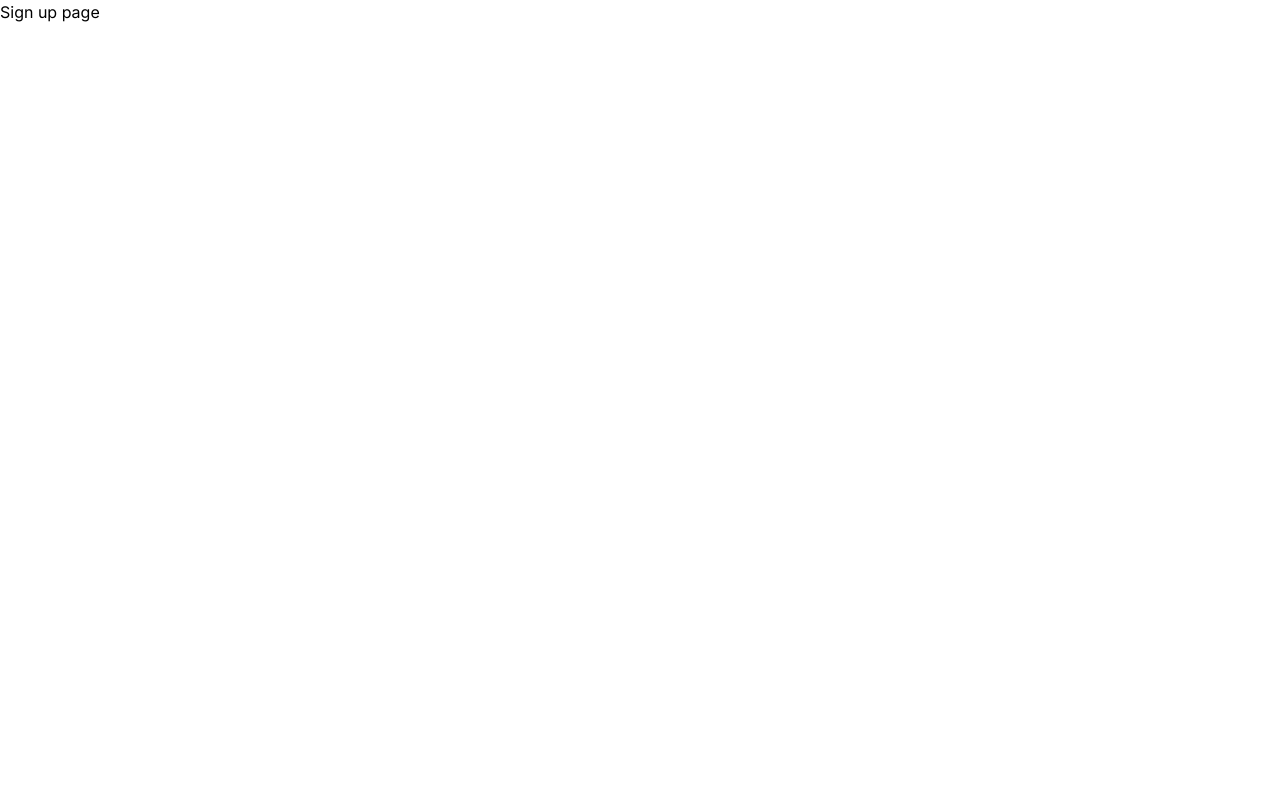
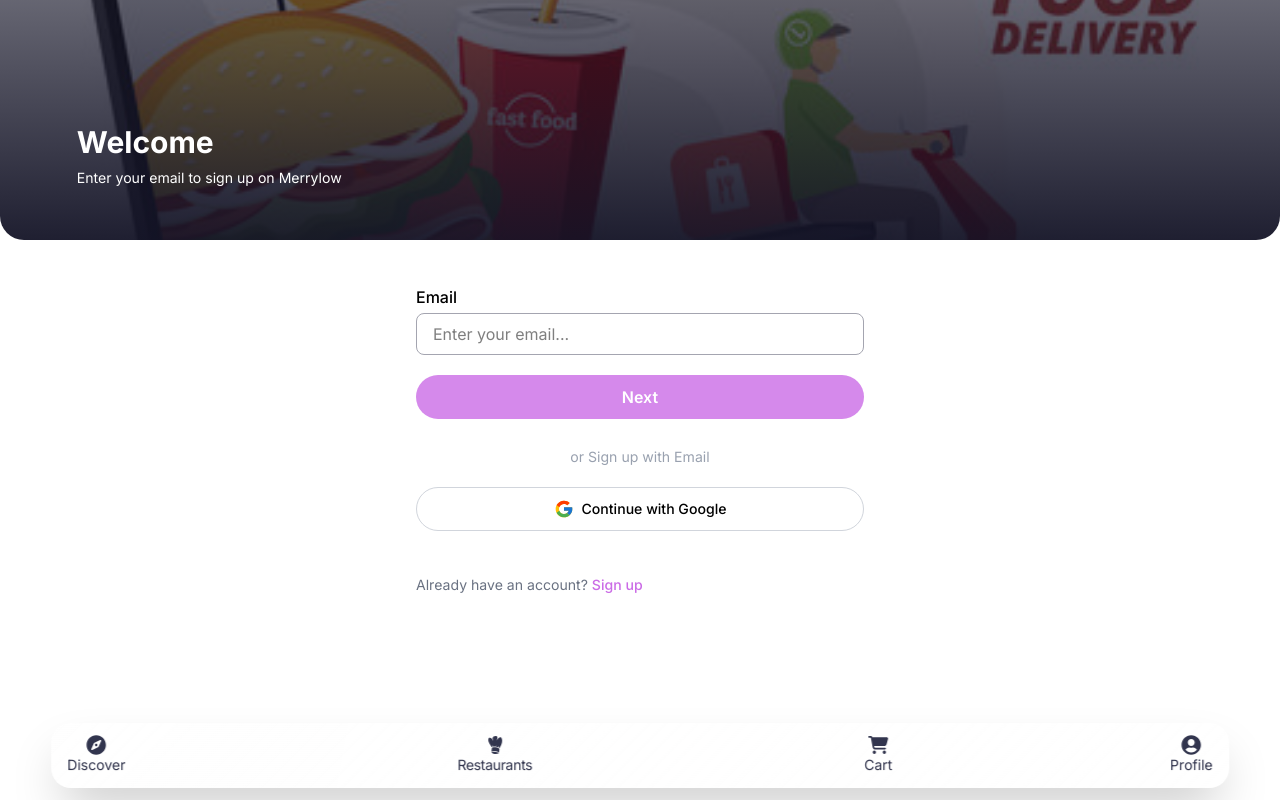
Before and after one commit to merrylow/merrylow_frontend, a Next.js app: page /auth/sign-up in a window 1280 px wide. Built offline with nearby package versions, Linux system fonts and the light colour scheme.

Commit message:
finished sign up page ui

```diff
--- a/app/(other-pages)/auth/sign-up/page.tsx
+++ b/app/(other-pages)/auth/sign-up/page.tsx
@@ -1,6 +1,62 @@
+import {FcGoogle} from "react-icons/fc";
+import Link from "next/link";
+import BottomNav from "@/components/bottomNav";
+
 const SignUpPage = () => {
     return (
-        <div>Sign up page</div>
+        <div className='min-h-screen flex flex-col items-center bg-white'>
+            {/* Top Section */}
+            <section
+                className='relative h-[30vh] w-full bg-no-repeat bg-cover bg-center rounded-b-3xl flex flex-col justify-end pb-13 text-white'
+                style={{ backgroundImage: `linear-gradient( rgba(19, 19, 38, 0.65), rgba(19, 19, 38, 0.95) ), url('/360_F_351024684_qRJBZa0XlvKs5bKDHVqlcbVF2ux4tDga.jpg')` }}>
+                <div className='w-[88%] mx-auto'>
+                    <h1 className='text-3xl font-bold  mb-2'>Welcome</h1>
+                    <p className='text-sm'>
+                        Enter your email to sign up on Merrylow
+                    </p>
+                </div>
+            </section>
+
+            {/* Bottom Section */}
+            <section className='h-[50vh] w-[88%] max-w-md mt-1.5S flex flex-col justify-evenly'>
+                <div className='space-y-5'>
+                    <form>
+                        <label htmlFor='email' className='font-medium'>
+                            Email
+                        </label>
+                        <input
+                            id='email'
+                            type='email'
+                            name='email'
+                            placeholder='Enter your email...'
+                            className='mt-1 w-full px-4 py-2 border border-gray rounded-lg focus:outline-none focus:ring-2 focus:ring-primary-light'
+                            autoComplete='email'
+                        />
+                    </form>
+
+                    <button className='w-full h-11 mb-7 bg-primary-light text-white rounded-full font-semibold'>
+                        Next
+                    </button>
+
+                    <div className='flex items-center justify-center text-sm text-gray-400'>
+                        <span className="px-2">or Sign up with Email</span>
+                    </div>
+
+                    <button className='w-full h-11 border border-gray-300 rounded-full flex items-center justify-center space-x-2'>
+                        <FcGoogle className='size-5' />
+                        <span className='text-sm font-medium'>Continue with Google</span>
+                    </button>
+                </div>
+
+                <p className='text-sm text-gray-500'>
+                    Already have an account? <Link href='/profile' className='text-primary-main font-medium'>Sign up</Link>
+                </p>
+            </section>
+
+            <div>
+                <BottomNav />
+            </div>
+        </div>
     )
 }
 
--- a/app/(other-pages)/profile/page.tsx
+++ b/app/(other-pages)/profile/page.tsx
@@ -95,8 +95,8 @@ const ProfilePage = () => {
          <div className='min-h-screen flex flex-col items-center bg-white'>
               {/* Top Section */}
               <section
-                  className='relative h-[30vh] w-full bg-no-repeat bg-cover bg-center rounded-b-3xl flex flex-col justify-end pb-14 text-white'
-                  style={{ backgroundImage: `linear-gradient( rgba(19, 19, 38, 0.75), rgba(19, 19, 38, 0.95) ), url('/jollof-rice-marg-tee-1094739000-612x612.jpg')` }}>
+                  className='relative h-[30vh] w-full bg-no-repeat bg-cover bg-center rounded-b-3xl flex flex-col justify-end pb-13 text-white'
+                  style={{ backgroundImage: `linear-gradient( rgba(19, 19, 38, 0.65), rgba(19, 19, 38, 0.95) ), url('/360_F_351024684_qRJBZa0XlvKs5bKDHVqlcbVF2ux4tDga.jpg')` }}>
                    <div className='w-[88%] mx-auto'>
                         <h1 className='text-3xl font-bold  mb-2'>Welcome back</h1>
                         <p className='text-sm'>
@@ -106,7 +106,7 @@ const ProfilePage = () => {
               </section>
 
               {/* Bottom Section */}
-              <section className='h-[50vh] w-[88%] max-w-md mt-3 flex flex-col justify-evenly'>
+              <section className='h-[50vh] w-[88%] max-w-md mt-1.5S flex flex-col justify-evenly'>
                    <div className='space-y-5'>
                         <form>
                              <label htmlFor='email' className='font-medium'>
@@ -115,13 +115,14 @@ const ProfilePage = () => {
                              <input
                                  id='email'
                                  type='email'
-                                 placeholder='example@gmail.com'
-                                 className='mt-1 w-full px-4 py-2 border rounded-lg focus:outline-none focus:ring-2 focus:ring-blue-500'
+                                 name='email'
+                                 placeholder='Enter your email...'
+                                 className='mt-1 w-full px-4 py-2 border border-gray rounded-lg focus:outline-none focus:ring-2 focus:ring-primary-light'
                                  autoComplete='email'
                              />
                         </form>
 
-                        <button className='w-full py-2 mb-7 bg-primary-light text-white rounded-full text-lg font-semibold'>
+                        <button className='w-full h-11 mb-7 bg-primary-light text-white rounded-full font-semibold'>
                              Next
                         </button>
 
@@ -129,7 +130,7 @@ const ProfilePage = () => {
                              <span className="px-2">or Sign in with Email</span>
                         </div>
 
-                        <button className='w-full py-2.5 border border-gray-300 rounded-full flex items-center justify-center space-x-2'>
+                        <button className='w-full h-11 border border-gray-300 rounded-full flex items-center justify-center space-x-2'>
                              <FcGoogle className='size-5' />
                              <span className='text-sm font-medium'>Continue with Google</span>
                         </button>
--- a/app/globals.css
+++ b/app/globals.css
@@ -86,7 +86,7 @@
      }
 
      .bg-overlay {
-          @apply absolute inset-0 bg-gradient-to-t from-secondary-main/90 to-secondary-main/20 z-10;
+          @apply absolute inset-0 bg-gradient-to-t from-secondary-main/80 to-secondary-main/10 z-10;
      }
 }
 
```
Also changed, not shown: public/360_F_351024684_qRJBZa0XlvKs5bKDHVqlcbVF2ux4tDga.jpg (added).
